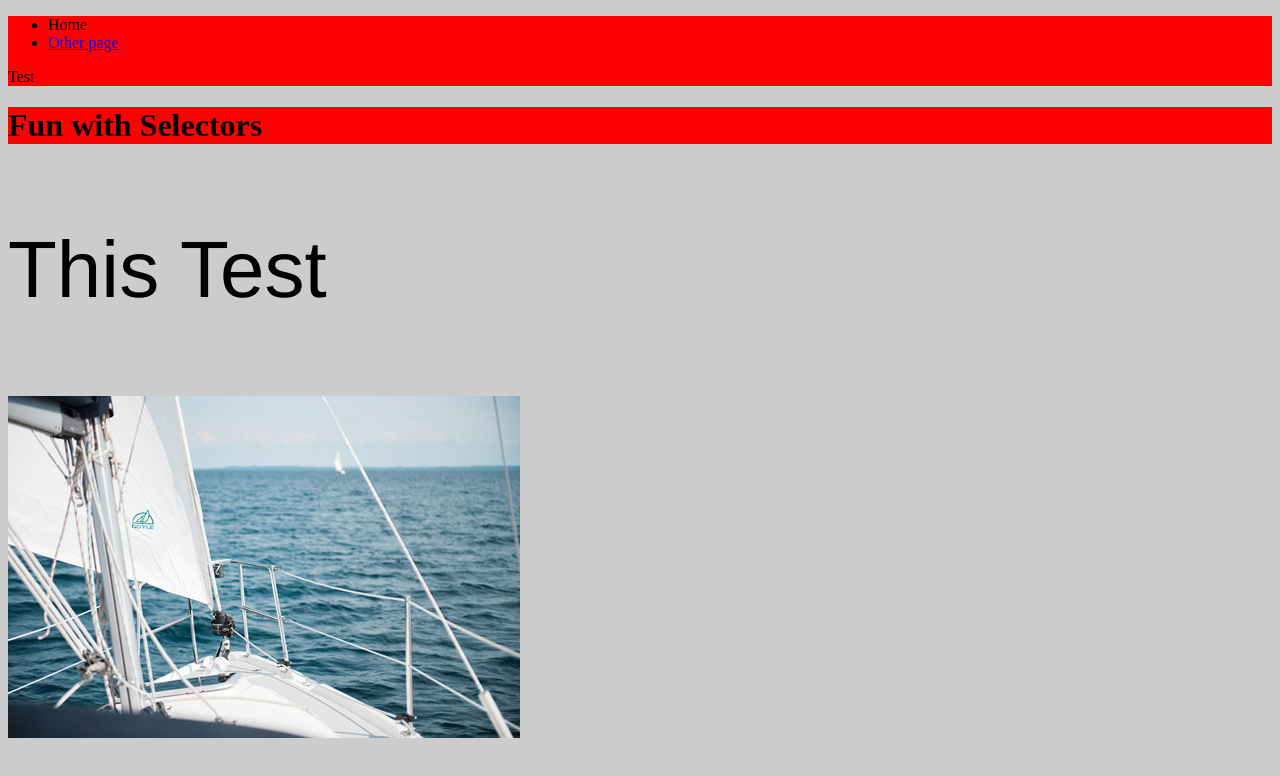
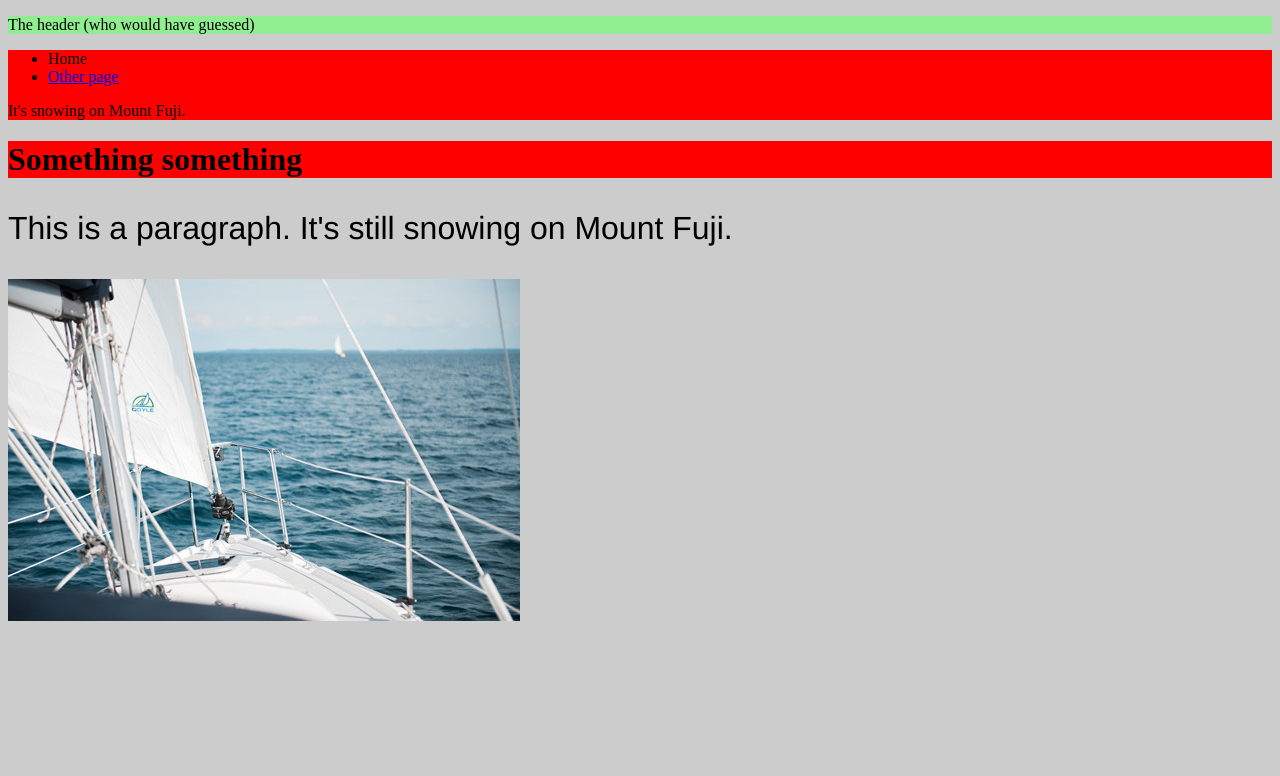
Before and after one commit to muraokad/mi349fs16, a plain HTML site: page Week5/selectors-demo/index.html in a window 1280 px wide. Drawn offline with Linux system fonts and the light colour scheme.

Commit message:
Added Selectors

```diff
--- a/Week5/selectors-demo/css/screen.css
+++ b/Week5/selectors-demo/css/screen.css
@@ -1,6 +1,11 @@
 /* Add your CSS below */
 
 /* Example: adding a background color to the HTML body */
+header {
+  /* #ccc is shorthand HEX for a light grey */
+  background: lightgreen;
+}
+
 body {
   /* #ccc is shorthand HEX for a light grey */
   background: #ccc;
@@ -15,6 +20,6 @@ nav {
 }
 
 #specific {
-  font-size: 5em;
+  font-size: 2em;
   font-family: Helvetica;
 }
--- a/Week5/selectors-demo/index.html
+++ b/Week5/selectors-demo/index.html
@@ -12,6 +12,12 @@
 
         <!-- External link (relative) to your javascript file -->
     </head>
+
+    <header>
+      <p>The header (who would have guessed)</p>
+    </header>
+
+
     <body>
         <nav class="highlight">
           <ul>
@@ -19,8 +25,8 @@
             <li><a title="The Other Page" href="other.html">Other page</a></li>
           </ul>
         </nav>
-        <h1 class="highlight">Fun with Selectors</h1>
-        <p id="specific">This </p>
+        <h1 class="highlight">Something something</h1>
+        <p id="specific">This is a paragraph. </p>
         <img src="images/northport.jpg" alt="Northport" />
         <script src="js/index.js"></script>
     </body>
--- a/Week5/selectors-demo/js/index.js
+++ b/Week5/selectors-demo/js/index.js
@@ -1,6 +1,6 @@
 
 var mast = document.getElementsByClassName("highlight");
-mast[0].innerHTML = mast[0].innerHTML + "Test";
+mast[0].innerHTML = mast[0].innerHTML + "It's snowing on Mount Fuji.";
 
 var idMast = document.getElementById("specific");
-idMast.innerHTML = idMast.innerHTML + "Test";
+idMast.innerHTML = idMast.innerHTML + "It's still snowing on Mount Fuji.";
```
Also changed, not shown: Week5/selectors-demo/other.html (+7 -2 lines).
